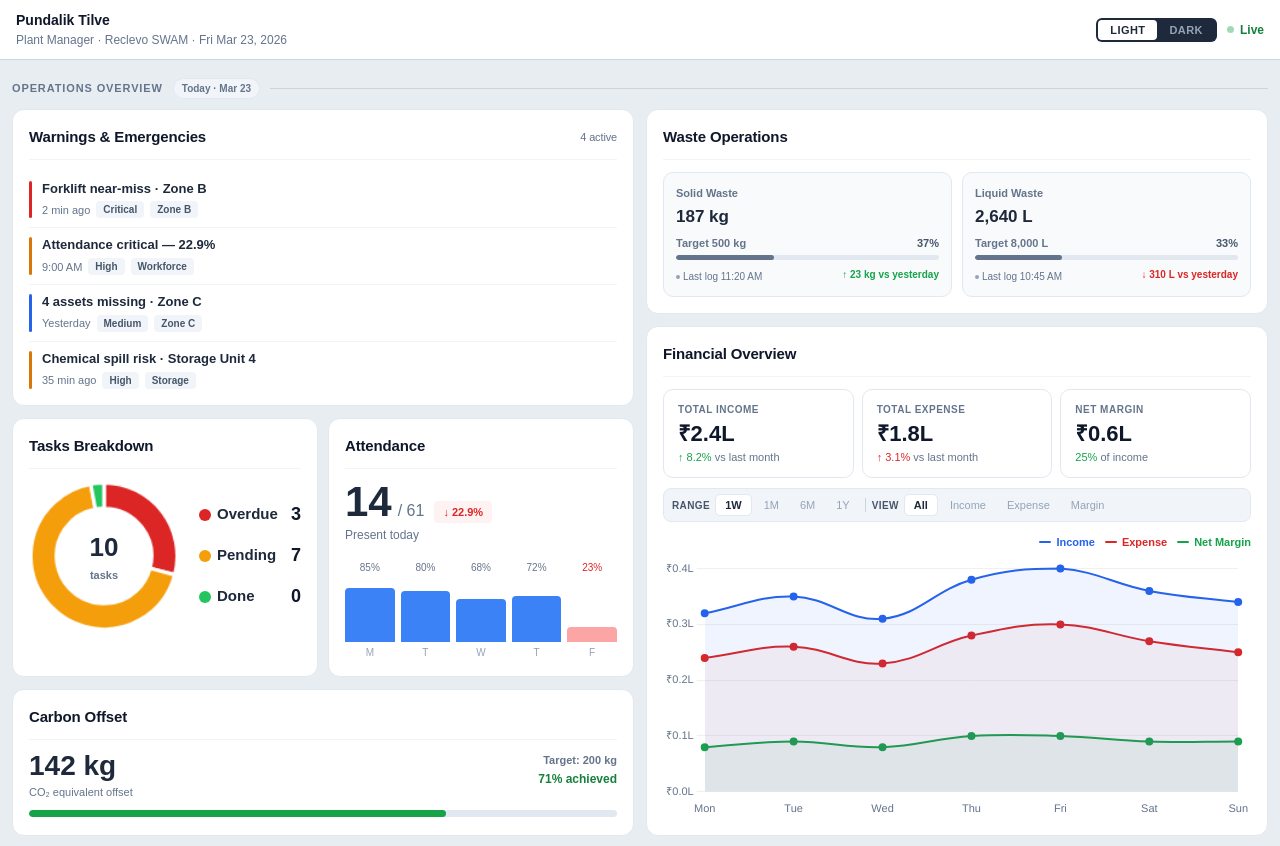
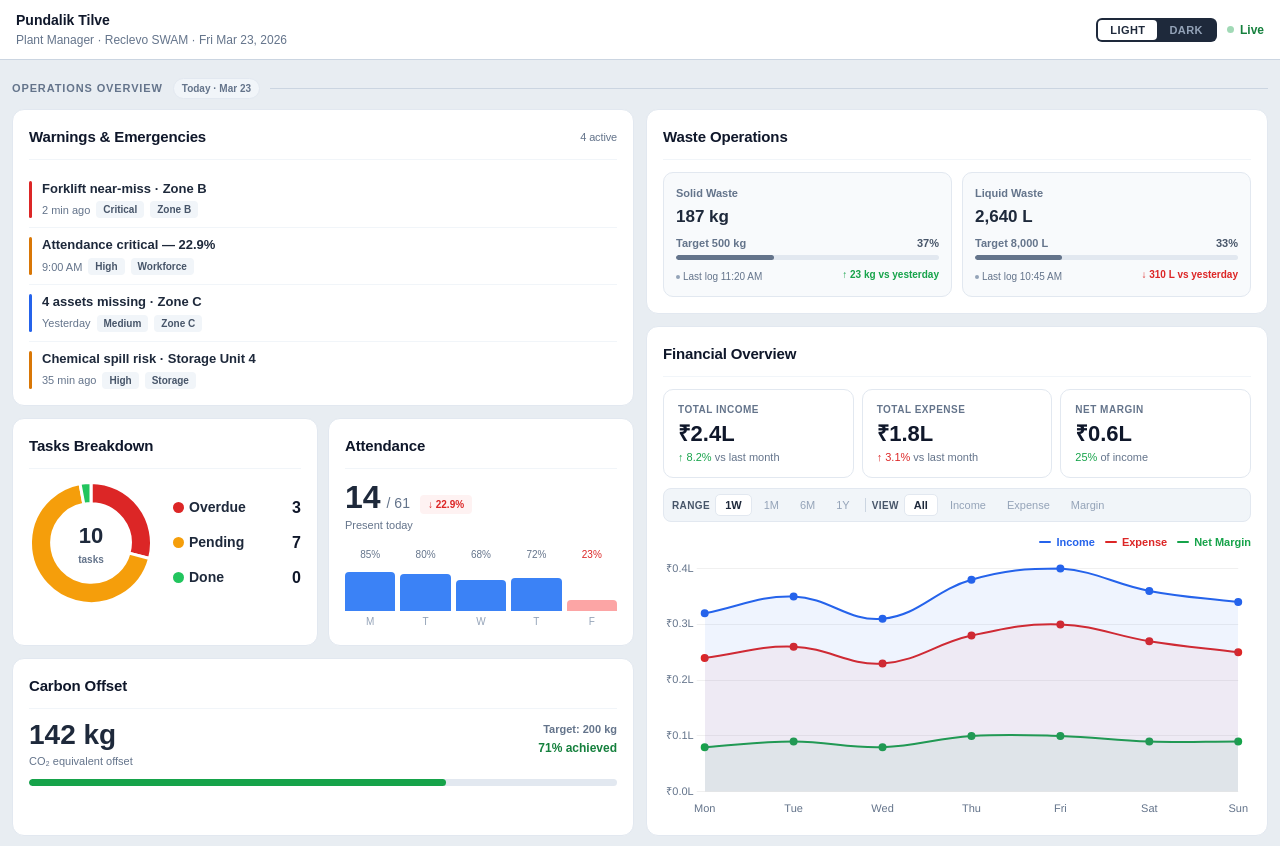
Before and after one commit to disha-code-hub/dishashaw.github.io, a plain HTML site: page index.html in a window 1280 px wide. Drawn offline with nearby package versions, Linux system fonts and the light colour scheme.

Commit message:
updateddd

```diff
--- a/styles.css
+++ b/styles.css
@@ -90,7 +90,6 @@ body.dark .t-name {
   }
 }
 
-/* ── THEME TOGGLE ─────────────────────────────────────────────────────────── */
 .theme-pill {
   display: flex;
   align-items: center;
@@ -125,7 +124,6 @@ body.dark .theme-opt.active {
   color: #f1f5f9;
 }
 
-/* ── PAGE ─────────────────────────────────────────────────────────────────── */
 .page {
   padding: 10px 12px;
   display: flex;
@@ -133,7 +131,6 @@ body.dark .theme-opt.active {
   gap: 6px;
 }
 
-/* ── SECTION LABEL ────────────────────────────────────────────────────────── */
 .section-label {
   display: flex;
   align-items: center;
@@ -182,8 +179,6 @@ body.dark .section-label-badge {
   border-color: #475569;
 }
 
-/* ── TWO-COLUMN GRID ──────────────────────────────────────────────────────── */
-/* Mobile: single column. Tablet+: two equal columns */
 .two-col {
   display: grid;
   grid-template-columns: 1fr;
@@ -193,11 +188,10 @@ body.dark .section-label-badge {
 @media (min-width: 900px) {
   .two-col {
     grid-template-columns: 1fr 1fr;
-    align-items: stretch; /* columns stretch to match each other's height */
+    align-items: stretch;
   }
 }
 
-/* ── COLUMN ───────────────────────────────────────────────────────────────── */
 .col {
   display: flex;
   flex-direction: column;
@@ -208,13 +202,12 @@ body.dark .section-label-badge {
   .col {
     gap: 12px;
   }
-  /* Carbon Offset (last card in left col) grows to fill remaining space */
+
   .col:first-child .card:last-child {
     flex: 1;
   }
 }
 
-/* ── SPLIT ROW (Tasks + Attendance) ─────────────────────────────────────────*/
 .split-row {
   display: grid;
   grid-template-columns: 1fr;
@@ -227,7 +220,6 @@ body.dark .section-label-badge {
   }
 }
 
-/* ── CARD ─────────────────────────────────────────────────────────────────── */
 .card {
   background: #fff;
   border-radius: 12px;
@@ -268,7 +260,6 @@ body.dark .card-title {
   }
 }
 
-/* ── ALERTS FEED ──────────────────────────────────────────────────────────── */
 .alert-item {
   display: flex;
   gap: 10px;
@@ -335,24 +326,22 @@ body.dark .feed-tag {
   color: #94a3b8;
 }
 
-/* ── TASKS BREAKDOWN ──────────────────────────────────────────────────────── */
 .tasks-layout {
   display: flex;
   align-items: center;
   gap: 20px;
 }
 
-/* Donut — fixed size set in CSS, not JS */
 .donut-wrap {
   position: relative;
-  width: 140px;
-  height: 140px;
+  width: 118px;
+  height: 118px;
   flex-shrink: 0;
 }
 
 .donut-wrap canvas {
-  width: 140px !important;
-  height: 140px !important;
+  width: 118px !important;
+  height: 118px !important;
 }
 
 .donut-center {
@@ -366,13 +355,13 @@ body.dark .feed-tag {
 }
 
 #donut-num {
-  font-size: 24px;
+  font-size: 20px;
   font-weight: 700;
   color: #1e293b;
   transition: color 0.3s;
 }
 #donut-lbl {
-  font-size: 11px;
+  font-size: 10px;
   font-weight: 600;
   color: #64748b;
 }
@@ -385,21 +374,21 @@ body.dark .feed-tag {
 .dl-row {
   display: flex;
   align-items: center;
-  gap: 6px;
-  margin-bottom: 14px;
+  gap: 5px;
+  margin-bottom: 11px;
 }
 .dl-row:last-child {
   margin-bottom: 0;
 }
 
 .dl-dot {
-  width: 12px;
-  height: 12px;
+  width: 11px;
+  height: 11px;
   border-radius: 50%;
   flex-shrink: 0;
 }
 .dl-label {
-  font-size: 15px;
+  font-size: 14px;
   font-weight: 600;
   color: #1e293b;
   transition: color 0.3s;
@@ -409,7 +398,7 @@ body.dark .dl-label {
 }
 
 .dl-count {
-  font-size: 18px;
+  font-size: 16px;
   font-weight: 700;
   color: #0f172a;
   transition: color 0.3s;
@@ -421,19 +410,18 @@ body.dark .dl-count {
 
 @media (min-width: 900px) {
   .donut-wrap {
-    width: 150px;
-    height: 150px;
+    width: 124px;
+    height: 124px;
   }
   .donut-wrap canvas {
-    width: 150px !important;
-    height: 150px !important;
+    width: 124px !important;
+    height: 124px !important;
   }
   #donut-num {
-    font-size: 26px;
+    font-size: 22px;
   }
 }
 
-/* ── ATTENDANCE SPARK BARS ────────────────────────────────────────────────── */
 .att-head {
   display: flex;
   align-items: baseline;
@@ -443,7 +431,7 @@ body.dark .dl-count {
 }
 
 .att-num {
-  font-size: 42px;
+  font-size: 32px;
   font-weight: 700;
   color: #1e293b;
   line-height: 1;
@@ -454,20 +442,20 @@ body.dark .att-num {
 }
 
 .att-of {
-  font-size: 16px;
+  font-size: 14px;
   color: #64748b;
   font-weight: 500;
 }
 .att-sub {
-  font-size: 12px;
+  font-size: 11px;
   color: #64748b;
-  margin-bottom: 16px;
+  margin-bottom: 14px;
 }
 
 .att-trend {
-  font-size: 11px;
+  font-size: 10px;
   font-weight: 600;
-  padding: 3px 9px;
+  padding: 2px 8px;
   border-radius: 4px;
   background: #fef2f2;
   color: #dc2626;
@@ -477,8 +465,8 @@ body.dark .att-num {
 .spark-wrap {
   display: flex;
   align-items: flex-end;
-  gap: 6px;
-  height: 100px;
+  gap: 5px;
+  height: 82px;
 }
 
 .spark-col {
@@ -525,7 +513,6 @@ body.dark .att-num {
   text-align: center;
 }
 
-/* ── WASTE OPERATIONS ─────────────────────────────────────────────────────── */
 .waste-grid {
   display: grid;
   grid-template-columns: 1fr 1fr;
@@ -628,7 +615,6 @@ body.dark .pt {
   gap: 4px;
 }
 
-/* ── SHARED DELTA INDICATORS ──────────────────────────────────────────────── */
 .delta {
   font-size: 10px;
   font-weight: 600;
@@ -640,7 +626,6 @@ body.dark .pt {
   color: #dc2626;
 }
 
-/* ── CARBON OFFSET ────────────────────────────────────────────────────────── */
 .carbon-top {
   display: flex;
   justify-content: space-between;
@@ -692,7 +677,6 @@ body.dark .carbon-bar-track {
   border-radius: 100px;
 }
 
-/* ── FINANCIAL KPIs ───────────────────────────────────────────────────────── */
 .fin-kpi-row {
   display: grid;
   grid-template-columns: repeat(3, 1fr);
@@ -747,7 +731,6 @@ body.dark .fin-h-value {
   color: #64748b;
 }
 
-/* ── FILTER BAR ───────────────────────────────────────────────────────────── */
 .filter-bar {
   display: flex;
   align-items: center;
@@ -824,7 +807,6 @@ body.dark .f-btn[class*="active"] {
   border-color: #475569;
 }
 
-/* ── CHART CANVAS ─────────────────────────────────────────────────────────── */
 .chart-legend {
   display: flex;
   gap: 10px;
@@ -833,7 +815,6 @@ body.dark .f-btn[class*="active"] {
   flex-wrap: wrap;
 }
 
-/* Fixed height — no flex magic, always stable */
 .chart-canvas-wrap {
   position: relative;
   width: 100%;
```
